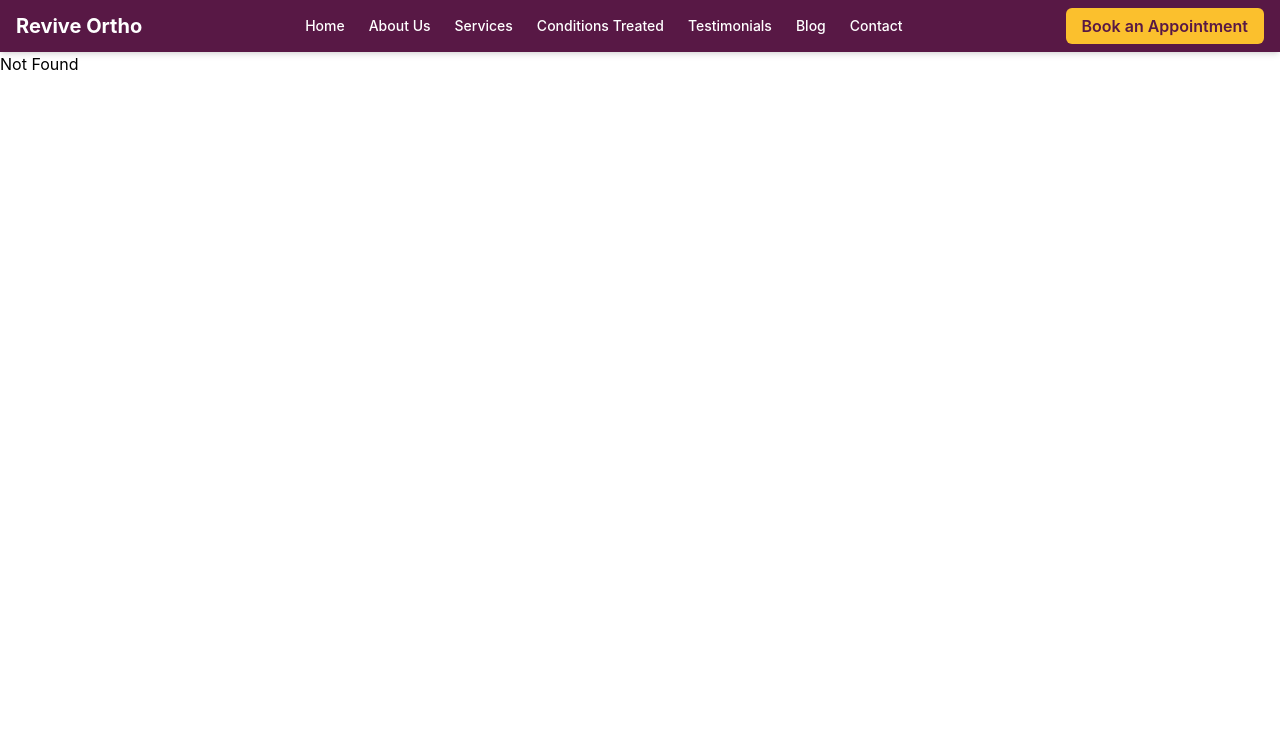
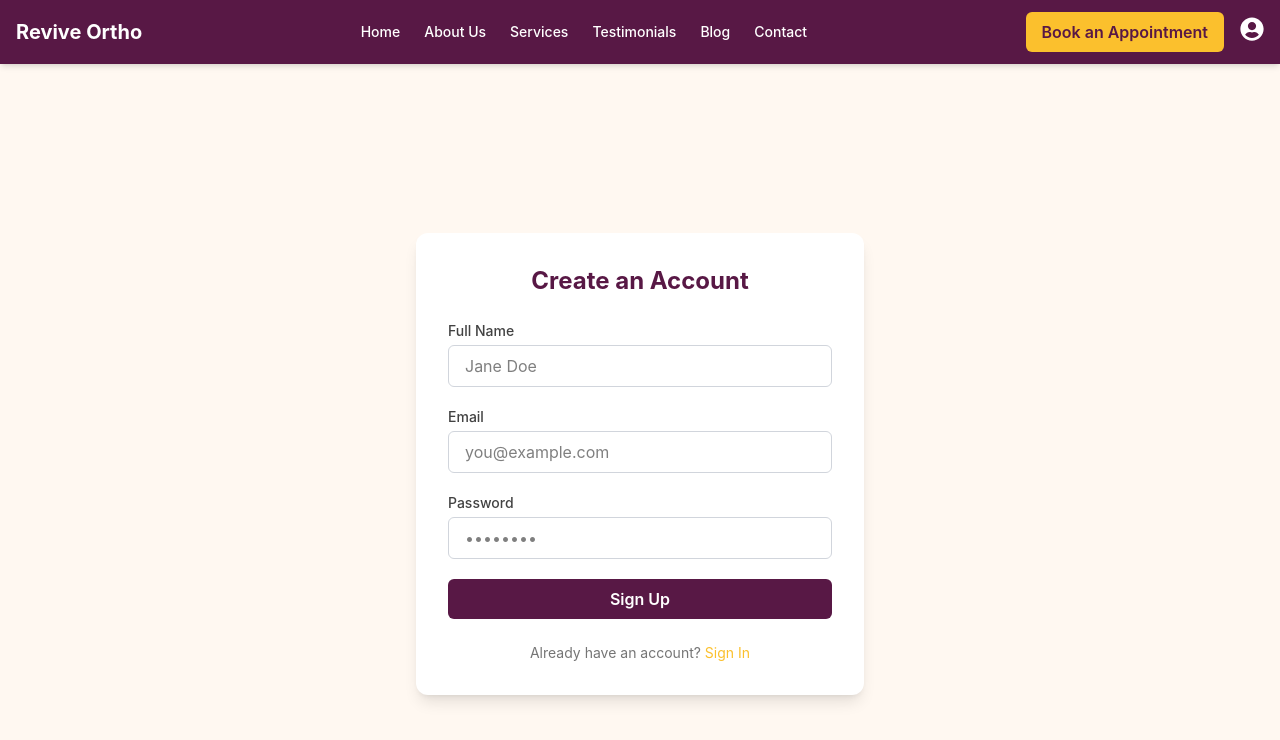
Before and after one commit to brendanbuchanan21/PT-Website, a React app: page /signup in a window 1280 px wide. Shown: the top 740 px of the page. Built offline with nearby package versions, Linux system fonts and the light colour scheme; the HTML template or start-up script is replaced by a standard one.

Commit message:
add sign in and sign out pages

```diff
--- a/package.json
+++ b/package.json
@@ -20,6 +20,7 @@
     "lucide-react": "^0.511.0",
     "react": "^19.0.0",
     "react-dom": "^19.0.0",
+    "react-icons": "^5.5.0",
     "tailwindcss": "^4.1.8"
   },
   "devDependencies": {
--- a/src/components/Header.tsx
+++ b/src/components/Header.tsx
@@ -1,9 +1,11 @@
 import { useState } from 'react'
 import { Link } from '@tanstack/react-router'
 import clsx from 'clsx'
+import { FaUserCircle } from 'react-icons/fa'
 
 export default function Header() {
   const [isOpen, setIsOpen] = useState(false)
+  const [accountOpen, setAccountOpen] = useState(false)
 
   return (
     <header className="sticky top-0 z-50 bg-[#581845] text-white shadow-md">
@@ -18,20 +20,50 @@ export default function Header() {
           <Link to="/" className="hover:text-[#FBC02D] transition">Home</Link>
           <Link to="/about" className="hover:text-[#FBC02D] transition">About Us</Link>
           <Link to="/services" className="hover:text-[#FBC02D] transition">Services</Link>
-          <Link to="/conditions" className="hover:text-[#FBC02D] transition">Conditions Treated</Link>
           <Link to="/testimonials" className="hover:text-[#FBC02D] transition">Testimonials</Link>
           <Link to="/blog" className="hover:text-[#FBC02D] transition">Blog</Link>
           <Link to="/contact" className="hover:text-[#FBC02D] transition">Contact</Link>
         </nav>
 
-        {/* CTA */}
-        <div className="hidden lg:block">
+        <div className="hidden lg:flex items-center gap-4">
+          {/* CTA */}
           <Link
             to="/book"
             className="bg-[#FBC02D] text-[#581845] px-4 py-2 rounded-md font-semibold hover:bg-yellow-400 transition"
           >
             Book an Appointment
           </Link>
+
+          {/* Account Icon */}
+          <div className="relative">
+            <button
+              onClick={() => setAccountOpen(!accountOpen)}
+              className="text-white text-2xl hover:text-[#FBC02D] transition"
+              aria-label="Account Menu"
+            >
+              <FaUserCircle />
+            </button>
+
+            {/* Dropdown Menu */}
+            {accountOpen && (
+              <div className="absolute right-0 mt-2 w-48 bg-white text-[#581845] shadow-lg rounded-md overflow-hidden z-50">
+                <Link
+                  to="/signin"
+                  className="block px-4 py-2 hover:bg-[#F5F5F5] text-sm"
+                  onClick={() => setAccountOpen(false)}
+                >
+                  Sign In
+                </Link>
+                <Link
+                  to="/signup"
+                  className="block px-4 py-2 hover:bg-[#F5F5F5] text-sm"
+                  onClick={() => setAccountOpen(false)}
+                >
+                  Create Account
+                </Link>
+              </div>
+            )}
+          </div>
         </div>
 
         {/* Hamburger Button */}
@@ -44,7 +76,7 @@ export default function Header() {
         </button>
       </div>
 
-      {/* Slide-in Side Menu */}
+      {/* Mobile Slide-in Menu */}
       <div
         className={clsx(
           "fixed top-0 right-0 w-72 h-full bg-[#581845] text-white z-50 p-6 transition-transform duration-300 ease-in-out",
@@ -70,8 +102,8 @@ export default function Header() {
           <Link onClick={() => setIsOpen(false)} to="/contact" className="hover:text-[#FBC02D]">Contact</Link>
         </nav>
 
-        {/* CTA Mobile */}
-        <div className="mt-8">
+        {/* CTA */}
+        <div className="mt-8 space-y-4">
           <Link
             to="/book"
             className="block bg-[#FBC02D] text-[#581845] text-center py-2 rounded-md font-semibold hover:bg-yellow-400 transition"
@@ -79,6 +111,21 @@ export default function Header() {
           >
             Book an Appointment
           </Link>
+          {/* 👇 Account Links */}
+          <Link
+            to="/signin"
+            className="block text-sm text-white text-center underline hover:text-[#FBC02D] transition"
+            onClick={() => setIsOpen(false)}
+          >
+            Sign In
+          </Link>
+          <Link
+            to="/signup"
+            className="block text-sm text-white text-center underline hover:text-[#FBC02D] transition"
+            onClick={() => setIsOpen(false)}
+          >
+            Create Account
+          </Link>
         </div>
       </div>
     </header>
--- /dev/null
+++ b/src/components/Sign-in.tsx
@@ -0,0 +1,54 @@
+import { Link } from '@tanstack/react-router'
+
+export default function SignInPage() {
+  return (
+    <div className="min-h-screen bg-[#FFF8F1] flex items-center justify-center px-4 py-16">
+      <div className="w-full max-w-md bg-white p-8 rounded-xl shadow-lg">
+        <h2 className="text-2xl font-bold text-[#581845] mb-6 text-center">
+          Sign In to Your Account
+        </h2>
+
+        <form className="space-y-5">
+          <div>
+            <label className="block text-sm font-medium text-[#424242] mb-1">Email</label>
+            <input
+              type="email"
+              className="w-full border border-gray-300 px-4 py-2 rounded-md focus:outline-none focus:ring-2 focus:ring-[#FBC02D]"
+              placeholder="you@example.com"
+            />
+          </div>
+
+          <div>
+            <label className="block text-sm font-medium text-[#424242] mb-1">Password</label>
+            <input
+              type="password"
+              className="w-full border border-gray-300 px-4 py-2 rounded-md focus:outline-none focus:ring-2 focus:ring-[#FBC02D]"
+              placeholder="••••••••"
+            />
+          </div>
+
+          <button
+            type="submit"
+            className="w-full bg-[#581845] text-white py-2 rounded-md font-semibold hover:bg-[#6e2356] transition"
+          >
+            Sign In
+          </button>
+        </form>
+
+        <div className="mt-6 text-sm text-center text-[#757575]">
+          <p>
+            Don’t have an account?{' '}
+            <Link to="/signup" className="text-[#FBC02D] hover:underline">
+              Create one
+            </Link>
+          </p>
+          <p className="mt-2">
+            <Link to="/forgot-password" className="text-[#FBC02D] hover:underline">
+              Forgot Password?
+            </Link>
+          </p>
+        </div>
+      </div>
+    </div>
+  )
+}
--- a/src/routeTree.gen.ts
+++ b/src/routeTree.gen.ts
@@ -11,9 +11,23 @@
 // Import Routes
 
 import { Route as rootRoute } from './routes/__root'
+import { Route as SignupImport } from './routes/signup'
+import { Route as SigninImport } from './routes/signin'
 import { Route as IndexImport } from './routes/index'
 
 // Create/Update Routes
+
+const SignupRoute = SignupImport.update({
+  id: '/signup',
+  path: '/signup',
+  getParentRoute: () => rootRoute,
+} as any)
+
+const SigninRoute = SigninImport.update({
+  id: '/signin',
+  path: '/signin',
+  getParentRoute: () => rootRoute,
+} as any)
 
 const IndexRoute = IndexImport.update({
   id: '/',
@@ -32,6 +46,20 @@ declare module '@tanstack/react-router' {
       preLoaderRoute: typeof IndexImport
       parentRoute: typeof rootRoute
     }
+    '/signin': {
+      id: '/signin'
+      path: '/signin'
+      fullPath: '/signin'
+      preLoaderRoute: typeof SigninImport
+      parentRoute: typeof rootRoute
+    }
+    '/signup': {
+      id: '/signup'
+      path: '/signup'
+      fullPath: '/signup'
+      preLoaderRoute: typeof SignupImport
+      parentRoute: typeof rootRoute
+    }
   }
 }
 
@@ -39,32 +67,42 @@ declare module '@tanstack/react-router' {
 
 export interface FileRoutesByFullPath {
   '/': typeof IndexRoute
+  '/signin': typeof SigninRoute
+  '/signup': typeof SignupRoute
 }
 
 export interface FileRoutesByTo {
   '/': typeof IndexRoute
+  '/signin': typeof SigninRoute
+  '/signup': typeof SignupRoute
 }
 
 export interface FileRoutesById {
   __root__: typeof rootRoute
   '/': typeof IndexRoute
+  '/signin': typeof SigninRoute
+  '/signup': typeof SignupRoute
 }
 
 export interface FileRouteTypes {
   fileRoutesByFullPath: FileRoutesByFullPath
-  fullPaths: '/'
+  fullPaths: '/' | '/signin' | '/signup'
   fileRoutesByTo: FileRoutesByTo
-  to: '/'
-  id: '__root__' | '/'
+  to: '/' | '/signin' | '/signup'
+  id: '__root__' | '/' | '/signin' | '/signup'
   fileRoutesById: FileRoutesById
 }
 
 export interface RootRouteChildren {
   IndexRoute: typeof IndexRoute
+  SigninRoute: typeof SigninRoute
+  SignupRoute: typeof SignupRoute
 }
 
 const rootRouteChildren: RootRouteChildren = {
   IndexRoute: IndexRoute,
+  SigninRoute: SigninRoute,
+  SignupRoute: SignupRoute,
 }
 
 export const routeTree = rootRoute
@@ -77,11 +115,19 @@ export const routeTree = rootRoute
     "__root__": {
       "filePath": "__root.tsx",
       "children": [
-        "/"
+        "/",
+        "/signin",
+        "/signup"
       ]
     },
     "/": {
       "filePath": "index.tsx"
+    },
+    "/signin": {
+      "filePath": "signin.tsx"
+    },
+    "/signup": {
+      "filePath": "signup.tsx"
     }
   }
 }
--- /dev/null
+++ b/src/routes/signin.tsx
@@ -0,0 +1,54 @@
+import { createFileRoute } from '@tanstack/react-router'
+import { Link } from '@tanstack/react-router'
+
+export const Route = createFileRoute('/signin')({
+  component: RouteComponent,
+})
+
+function RouteComponent() {
+  return <div>
+     <div className="min-h-screen bg-[#FFF8F1] flex items-center justify-center px-4 py-16">
+      <div className="w-full max-w-md bg-white p-8 rounded-xl shadow-lg">
+        <h2 className="text-2xl font-bold text-[#581845] mb-6 text-center">
+          Sign In to Your Account
+        </h2>
+
+        <form className="space-y-5">
+          <div>
+            <label className="block text-sm font-medium text-[#424242] mb-1">Email</label>
+            <input
+              type="email"
+              className="w-full border border-gray-300 px-4 py-2 rounded-md focus:outline-none focus:ring-2 focus:ring-[#FBC02D]"
+              placeholder="you@example.com"
+            />
+          </div>
+
+          <div>
+            <label className="block text-sm font-medium text-[#424242] mb-1">Password</label>
+            <input
+              type="password"
+              className="w-full border border-gray-300 px-4 py-2 rounded-md focus:outline-none focus:ring-2 focus:ring-[#FBC02D]"
+              placeholder="••••••••"
+            />
+          </div>
+
+          <button
+            type="submit"
+            className="w-full bg-[#581845] text-white py-2 rounded-md font-semibold hover:bg-[#6e2356] transition"
+          >
+            Sign In
+          </button>
+        </form>
+
+        <div className="mt-6 text-sm text-center text-[#757575]">
+          <p>
+            Don’t have an account?{' '}
+            <Link to="/signup" className="text-[#FBC02D] hover:underline">
+              Create one
+            </Link>
+          </p>
+        </div>
+      </div>
+    </div>
+  </div>
+}
--- /dev/null
+++ b/src/routes/signup.tsx
@@ -0,0 +1,63 @@
+import { createFileRoute } from '@tanstack/react-router'
+import { Link } from '@tanstack/react-router'
+
+export const Route = createFileRoute('/signup')({
+  component: RouteComponent,
+})
+
+function RouteComponent() {
+  return (
+    <div className="min-h-screen bg-[#FFF8F1] flex items-center justify-center px-4 py-16">
+      <div className="w-full max-w-md bg-white p-8 rounded-xl shadow-lg">
+        <h2 className="text-2xl font-bold text-[#581845] mb-6 text-center">
+          Create an Account
+        </h2>
+
+        <form className="space-y-5">
+          <div>
+            <label className="block text-sm font-medium text-[#424242] mb-1">Full Name</label>
+            <input
+              type="text"
+              className="w-full border border-gray-300 px-4 py-2 rounded-md focus:outline-none focus:ring-2 focus:ring-[#FBC02D]"
+              placeholder="Jane Doe"
+            />
+          </div>
+
+          <div>
+            <label className="block text-sm font-medium text-[#424242] mb-1">Email</label>
+            <input
+              type="email"
+              className="w-full border border-gray-300 px-4 py-2 rounded-md focus:outline-none focus:ring-2 focus:ring-[#FBC02D]"
+              placeholder="you@example.com"
+            />
+          </div>
+
+          <div>
+            <label className="block text-sm font-medium text-[#424242] mb-1">Password</label>
+            <input
+              type="password"
+              className="w-full border border-gray-300 px-4 py-2 rounded-md focus:outline-none focus:ring-2 focus:ring-[#FBC02D]"
+              placeholder="••••••••"
+            />
+          </div>
+
+          <button
+            type="submit"
+            className="w-full bg-[#581845] text-white py-2 rounded-md font-semibold hover:bg-[#6e2356] transition"
+          >
+            Sign Up
+          </button>
+        </form>
+
+        <div className="mt-6 text-sm text-center text-[#757575]">
+          <p>
+            Already have an account?{' '}
+            <Link to="/signin" className="text-[#FBC02D] hover:underline">
+              Sign In
+            </Link>
+          </p>
+        </div>
+      </div>
+    </div>
+  )
+}
```
Also changed, not shown: 1 other file (tests, documents, lock files or other folders).
